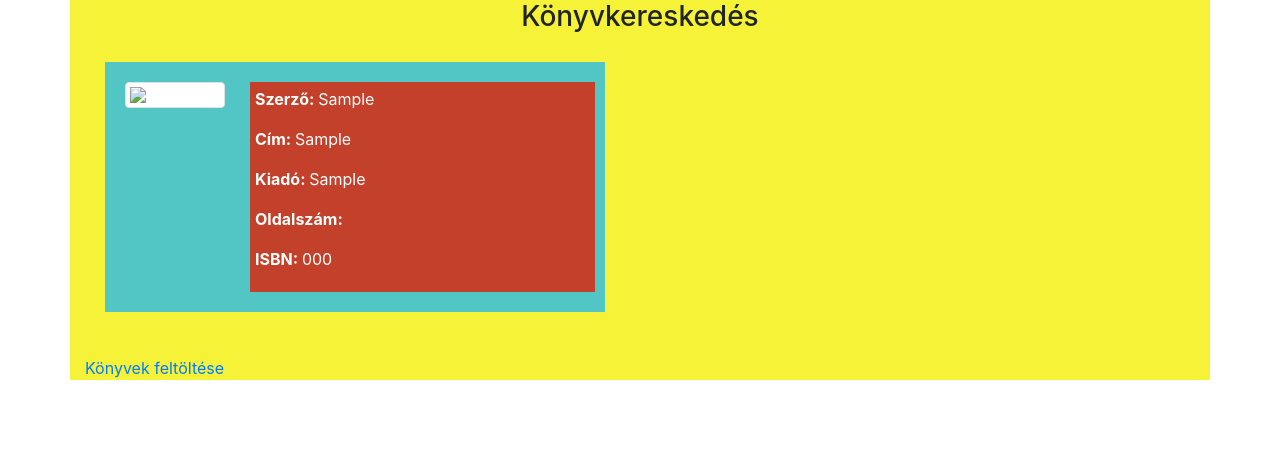
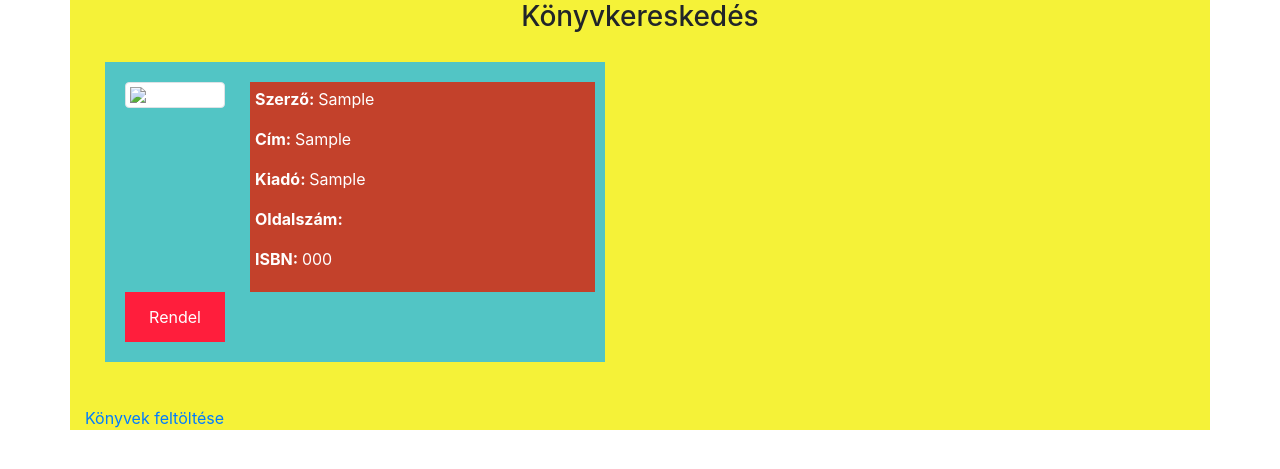
Before and after one commit to 14-SZFT-2020-2022/konyvkereskedes, a PHP site: page / in a window 1280 px wide. Shown: the top 469 px of the page. Run offline with PHP 8.4, Linux system fonts and the light colour scheme; tables that the repository leaves empty or names only in its code hold one stand-in row (values such as "Sample post"); data that the repository does not hold is empty.

Commit message:
Utolsó utáni kommit

```diff
--- a/feltolt.php
+++ b/feltolt.php
@@ -25,7 +25,7 @@ if (isset($_POST['feltolt'])) {
 
             $result = $conn -> query($sql);
 
-            if($result === TRUE){
+            if($result === TRUE) {
                 $status = 'success';
                 $statusMsg = 'Az információk sikeresen feltöltődtek.';
             } else {
--- a/index.php
+++ b/index.php
@@ -1,7 +1,5 @@
 <?php
-
     include './lekerdez.php';
-
 ?>
 
 <!DOCTYPE html>
--- a/lekerdez.php
+++ b/lekerdez.php
@@ -18,6 +18,7 @@ if ($result -> num_rows > 0) {
         $sorok .= '<p><b>Kiadó: </b>' . $row['kiado'] . '</p>';
         $sorok .= '<p><b>Oldalszám: </b>' . $row['oldalakSzama'] . '</p>';
         $sorok .= '<p><b>ISBN: </b>' . $row['isbn'] . '</p></div>';
+        $sorok .= '<button class="gomb">Rendel</button>';
         $sorok .= '</div>';
         $sorok .= '</div>';
     }
--- a/stilus.css
+++ b/stilus.css
@@ -38,3 +38,11 @@ img {
     padding: 5px;
     width: 75%;
 }
+
+.gomb {
+    border: none;
+    background-color: rgb(255, 30, 60);
+    color: white;
+    width: 100px;
+    height:50px;
+}
```
